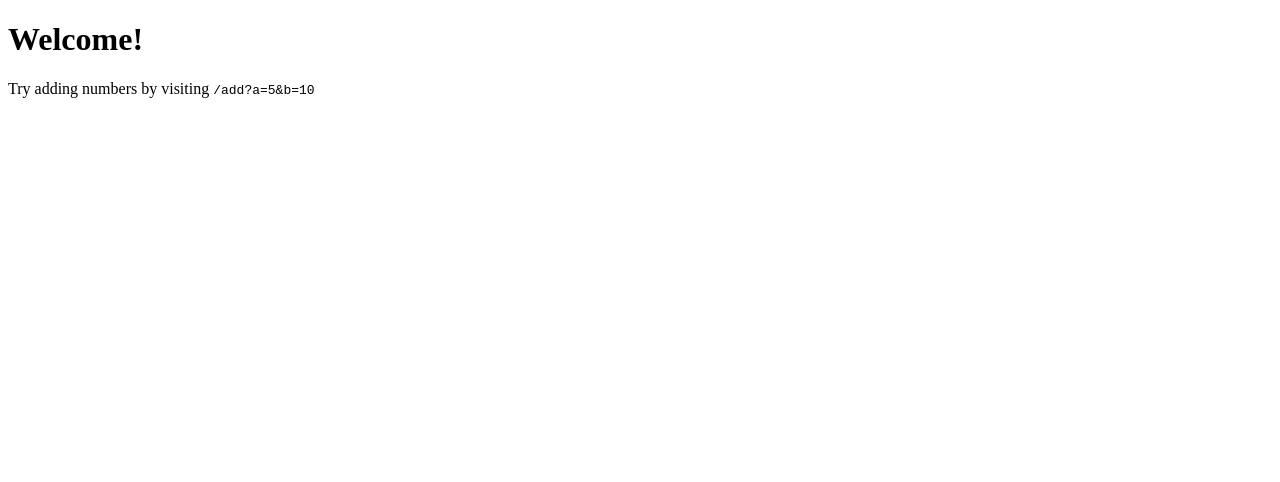
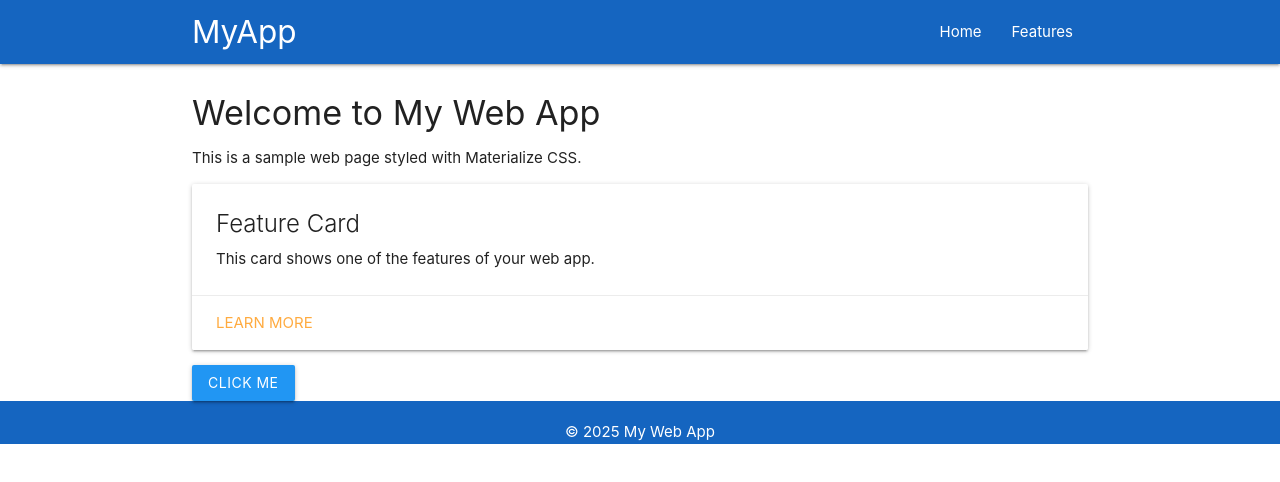
Before and after one commit to krushi312/SIT725, a website: page index.html in a window 1280 px wide. Drawn offline with nearby package versions, Linux system fonts and the light colour scheme.

Commit message:
Add files via upload

```diff
--- a/index.html
+++ b/index.html
@@ -1,10 +1,47 @@
 <!DOCTYPE html>
 <html>
-<head>
-  <title>My Express App</title>
-</head>
-<body>
-  <h1>Welcome!</h1>
-  <p>Try adding numbers by visiting <code>/add?a=5&b=10</code></p>
-</body>
+  <head>
+    <meta charset="UTF-8" />
+    <title>My Web App</title>
+    <link
+      href="https://cdnjs.cloudflare.com/ajax/libs/materialize/1.0.0/css/materialize.min.css"
+      rel="stylesheet"
+    />
+    <script
+      src="https://cdnjs.cloudflare.com/ajax/libs/materialize/1.0.0/js/materialize.min.js"
+      defer
+    ></script>
+    <meta name="viewport" content="width=device-width, initial-scale=1.0" />
+  </head>
+  <body>
+    <nav class="blue darken-3">
+      <div class="nav-wrapper container">
+        <a href="#" class="brand-logo">MyApp</a>
+        <ul class="right">
+          <li><a href="#home">Home</a></li>
+          <li><a href="#features">Features</a></li>
+        </ul>
+      </div>
+    </nav>
+    <div class="container" style="margin-top: 30px;">
+      <h4>Welcome to My Web App</h4>
+      <p>This is a sample web page styled with Materialize CSS.</p>
+      <div class="card">
+        <div class="card-content">
+          <span class="card-title">Feature Card</span>
+          <p>This card shows one of the features of your web app.</p>
+        </div>
+        <div class="card-action">
+          <a href="#">Learn More</a>
+        </div>
+      </div>
+      <a class="waves-effect waves-light btn blue">Click Me</a>
+    </div>
+    <footer class="page-footer blue darken-3">
+      <div class="container">
+        <div class="white-text center-align">© 2025 My Web App</div>
+      </div>
+    </footer>
+
+  </body>
 </html>
```
Also changed, not shown: package.json (added, +30 -0 lines), server.js (added, +16 -0 lines), 1 other file.
